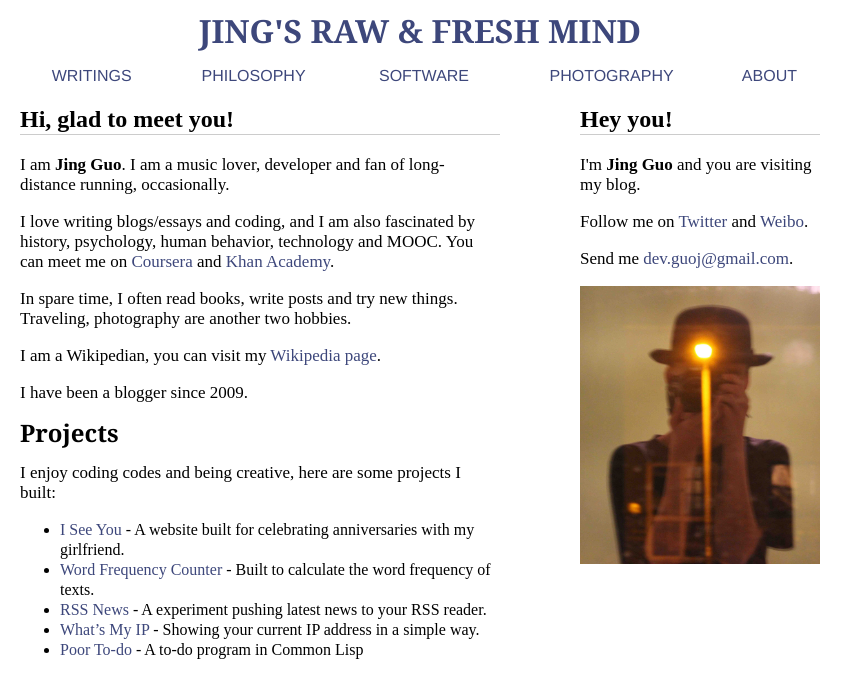
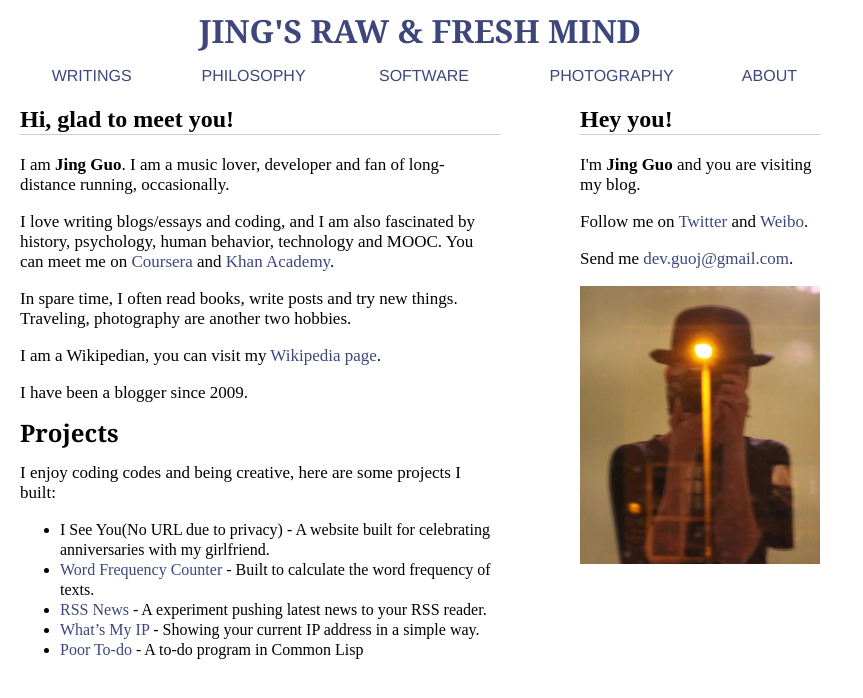
Before and after one commit to guojing0/guojing0.github.io, a Jekyll site: the page built from about-me.md, in a window 1280 px wide. Shown: the top 698 px of the page, without its empty margins (0-863 px from the left). Built offline with Jekyll 4.4.1, drawn with Linux system fonts in a browser that asks for light colours; Markdown is read by kramdown in place of the engine named in the settings.

Commit message:
i see you

```diff
--- a/about-me.md
+++ b/about-me.md
@@ -18,7 +18,7 @@ Projects
 
 I enjoy coding codes and being creative, here are some projects I built:
 
-* [I See You](http://iseeyou.funnyguo.me/) - A website built for celebrating anniversaries with my girlfriend.
+* I See You(No URL due to privacy) - A website built for celebrating anniversaries with my girlfriend.
 * [Word Frequency Counter](https://github.com/guojing0/my_python/blob/master/frequency.py) - Built to calculate the word frequency of texts.
 * [RSS News](http://rssnews.funnyguo.me/) - A experiment pushing latest news to your RSS reader.
 * [What's My IP](http://whatsmyip.funnyguo.me/) - Showing your current IP address in a simple way.
```
